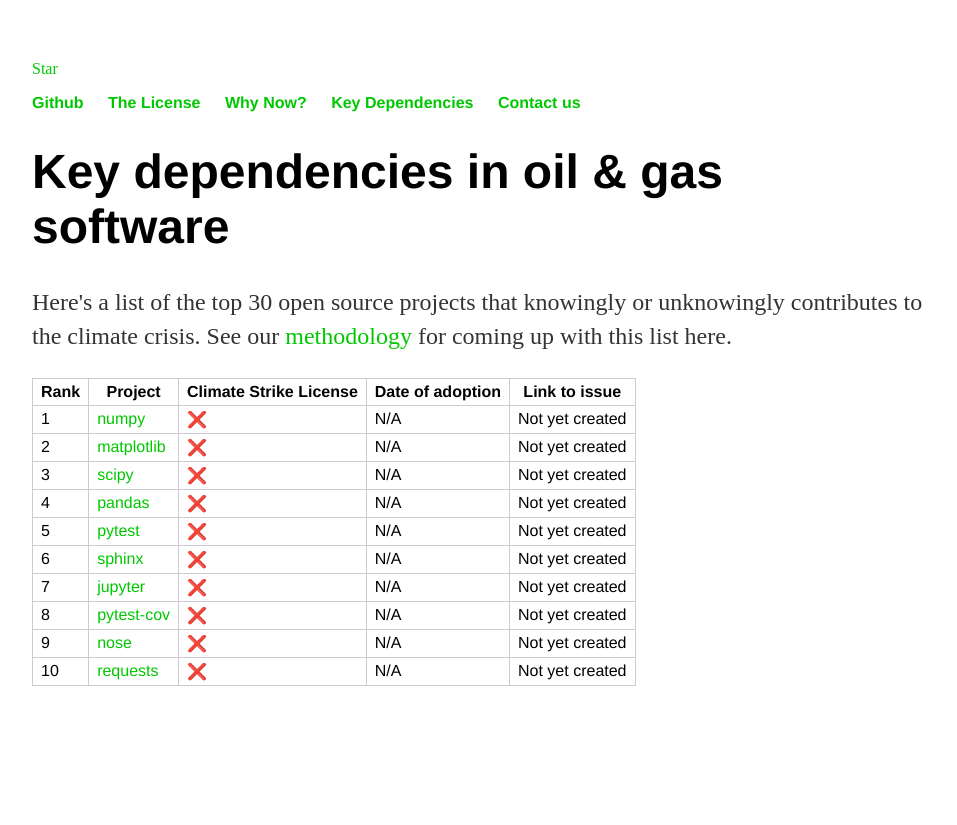
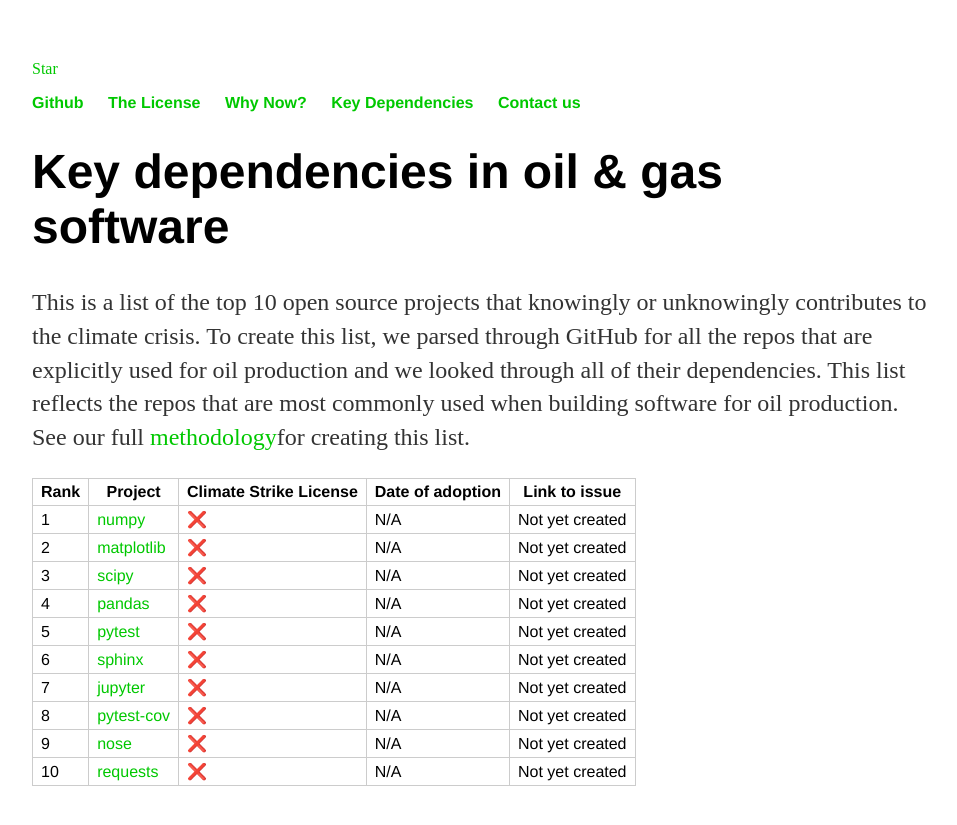
Before and after one commit to climate-strike/license, a Jekyll site: the page built from docs/repos.html, in a window 1280 px wide. Shown: the top 825 px of the page, without its empty margins (160-1117 px from the left). Built offline with Jekyll 4.4.1, drawn with Linux system fonts in a browser that asks for light colours.

Commit message:
new texT

```diff
--- a/docs/repos.html
+++ b/docs/repos.html
@@ -5,7 +5,7 @@
 <div id="content">
     <h1>Key dependencies in oil & gas software</h1>
 
-    <p>Here's a list of the top 30 open source projects that knowingly or unknowingly contributes to the climate crisis. See our <a href="https://github.com/climate-strike/analysis">methodology</a> for coming up with this list here.</p>
+    <p>This is a list of the top 10 open source projects that knowingly or unknowingly contributes to the climate crisis. To create this list, we parsed through GitHub for all the repos that are explicitly used for oil production and we looked through all of their dependencies. This list reflects the repos that are most commonly used when building software for oil production. See our full <a href="https://github.com/climate-strike/analysis">methodology</a>for creating this list.</p>
 
     <table>
         <tr>
```
Also changed, not shown: README.md.
